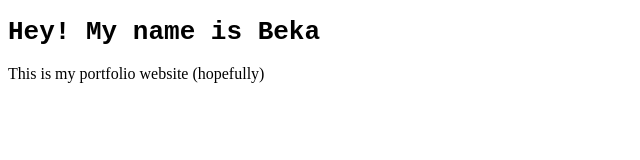
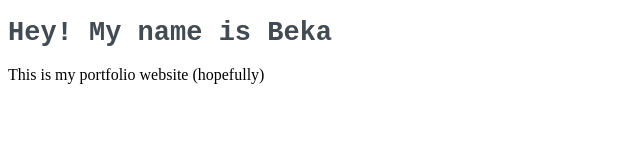
Before and after one commit to erbekah/rbowden_UX, a plain HTML site: page index.html in a window 1280 px wide. Shown: the whole page, without its empty margins (0-640 px from the left). Drawn offline with Linux system fonts and the light colour scheme.

Commit message:
color added to font

```diff
--- a/styles.css
+++ b/styles.css
@@ -1,3 +1,5 @@
 h1 {
     font-family: monospace;
+    font-size: 27px;
+    color: #424B54;
 }
```
